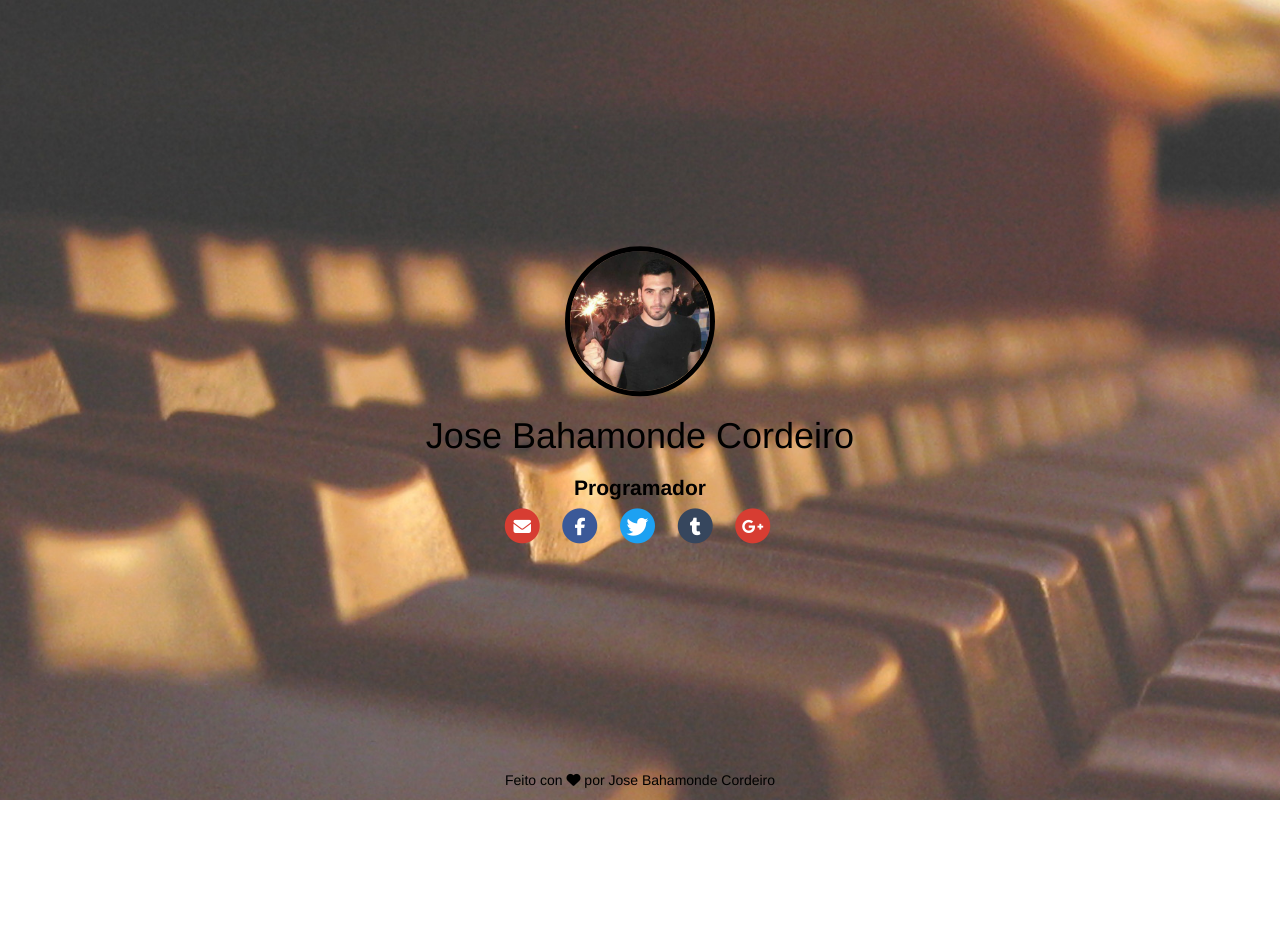
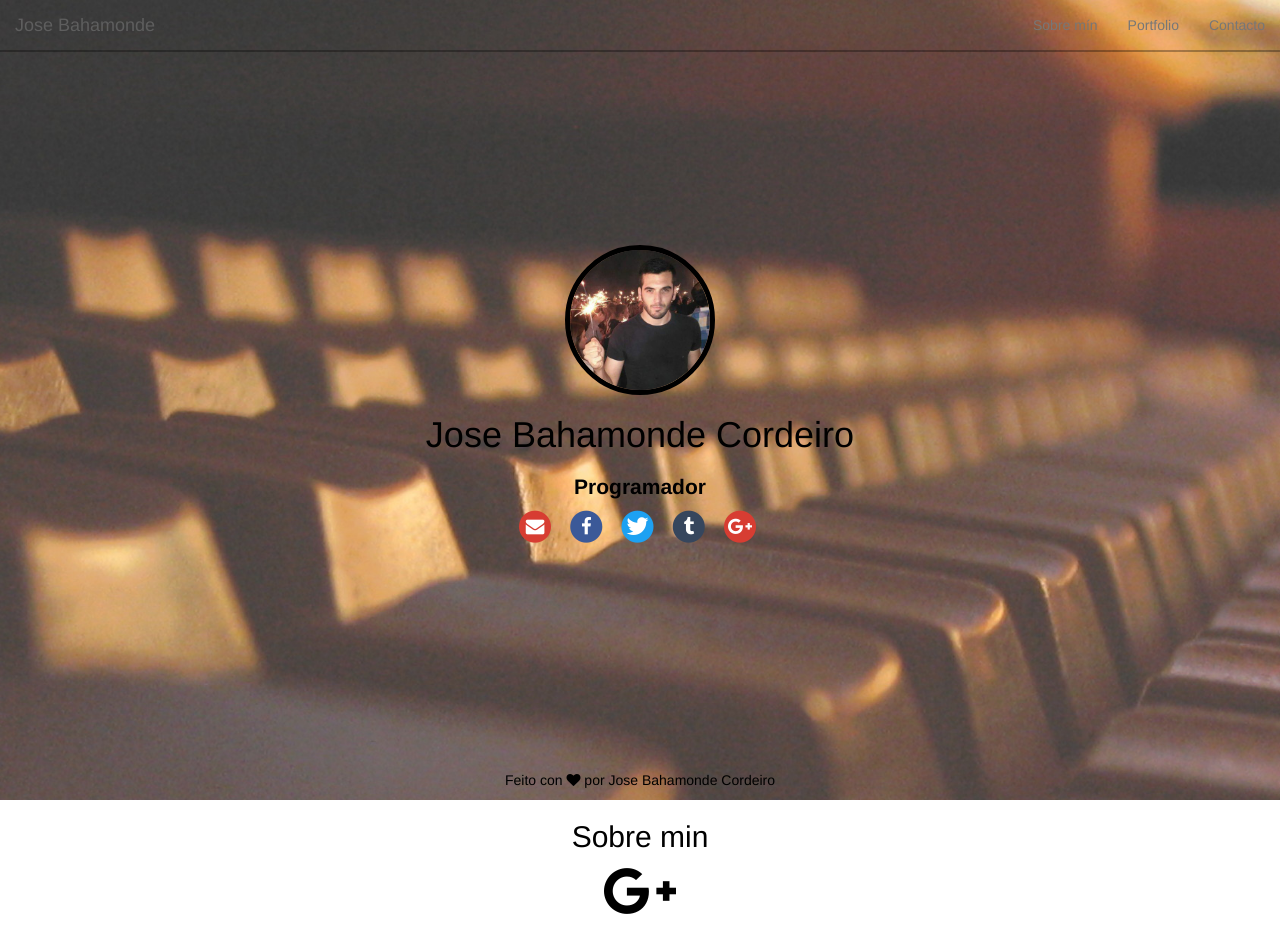
Before and after one commit to JoseBahamonde/web, a website: page index.html in a window 1280 px wide. Before the commit the page ends 800 px from the top, so only its background shows below. Drawn offline with nearby package versions, Linux system fonts and the light colour scheme.

Commit message:
Engadida nova cabeceira e plantilla para seccións

```diff
--- a/index.html
+++ b/index.html
@@ -8,20 +8,42 @@
 	<meta name="viewport"
 		content="width=device-width, initial-scale=1, maximum-scale=1, user-scalable=no">
 
-	<link rel="stylesheet" type="text/css"
-		href="ext/bootstrap-3.3.6/css/bootstrap.min.css">
-	<link rel="stylesheet"
-		href="ext/font-awesome-4.5.0/css/font-awesome.min.css">
+	<link rel="stylesheet" type="text/css" href="vendor/bootstrap/css/bootstrap.min.css">
+	<link rel="stylesheet" href="vendor/font-awesome/css/font-awesome.min.css">
 	<link rel="stylesheet" type="text/css" href="styles/common.css">
 
 	<!-- 		<script type="text/javascript" charset="utf-8" src="ext/jquery-2.2.0/jquery-2.2.0.min.js"></script> -->
 	<!-- 		<script type="text/javascript" charset="utf-8" src="scripts/jquery-utils.js"></script> -->
 </head>
 
-<body>
-	<div id="main">
-		<div class="slide">
-			<header class="container-fluid">
+<body id="page-top">
+	<nav id="main-nav" class="navbar navbar-default navbar-fixed-top">
+        <div class="container-fluid">
+            <div class="navbar-header">
+                <button type="button" class="navbar-toggle collapsed" data-toggle="collapse" data-target="#bs-example-navbar-collapse-1">
+                    <span class="sr-only">Toggle navigation</span> Menu <i class="fa fa-bars"></i>
+                </button>
+                <a class="navbar-brand page-scroll" href="#page-top">Jose Bahamonde</a>
+            </div>
+
+            <div class="collapse navbar-collapse" id="bs-example-navbar-collapse-1">
+                <ul class="nav navbar-nav navbar-right">
+                    <li>
+                        <a class="page-scroll" href="#about">Sobre mín</a>
+                    </li>
+                    <li>
+                        <a class="page-scroll" href="#portfolio">Portfolio</a>
+                    </li>
+                    <li>
+                        <a class="page-scroll" href="#contact">Contacto</a>
+                    </li>
+                </ul>
+            </div>
+        </div>
+    </nav>
+
+    <header>
+    	<div class="header-content">
 			<div class="basic-info">
 				<img id="avatar" src="images/profile.jpg"
 					class="img-responsive img-circle center-block" width="150px"
@@ -74,9 +96,45 @@
 					</a></li>
 				</ul>
 			</div>
+    	</div>
 	</header>
+
+	<section id="about">
+		<div class="container">
+			<div class="row">
+				<div class="col-lg-12 text-center">
+					<h2 class="section-title">
+						Sobre min
+					</h2>
 				</div>
 			</div>
+		</div>
+
+		<div class="container">
+			<div class="row">
+				<div class="text-center">
+					<i class="fa fa-4x fa-google-plus"></i>
+					<h3 class="about-item-heading"></h3>
+				</div>
+
+				<div class="text-center">
+
+				</div>
+
+				<div class="text-center">
+
+				</div>
+			</div>
+		</div>
+	</section>
+
+	<section id="portfolio">
+
+	</section>
+
+	<section id="contacto">
+
+	</section>
 
 	<footer class="main-footer">
 		<p class="text-center">Feito con <i class="fa fa-heart"></i> por Jose Bahamonde Cordeiro</p>
--- a/package.json
+++ b/package.json
@@ -2,7 +2,7 @@
   "name": "josebahamonde-web",
   "version": "3.0.0-SNAPSHOT",
   "description": "Personal web",
-  "main": "index.js",
+  "main": "index.html",
   "scripts": {
     "test": "echo \"Error: no test specified\" && exit 1"
   },
@@ -18,6 +18,7 @@
   "homepage": "https://github.com/JoseBahamonde/landing-page#readme",
   "devDependencies": {
     "bootstrap": "^3.3.7",
+    "font-awesome": "^4.6.3",
     "gulp": "^3.9.1",
     "jquery": "^3.1.0"
   }
--- a/styles/common.css
+++ b/styles/common.css
@@ -1,4 +1,15 @@
-html {
+body, html {
+	width: 100%;
+	height: 100%;
+}
+
+body {
+	text-align: center;
+	margin: 0;
+	color: black;
+}
+
+header {
 	background-image: url('../images/background.jpg');
 	background-repeat: no-repeat;
 	background-position: center center;
@@ -7,19 +18,23 @@ html {
 	-moz-background-size: cover;
 	-o-background-size: cover;
 	background-size: cover;
-	height: 100%;
+	min-height: 100%;
+	position: relative;
+	width: 100%;
+	text-align: center;
 }
 
-body {
-	text-align: center;
-	color: black;
+#main-nav {
+	background-color: transparent;
+	border-bottom-color: rgba(0, 0, 0, 0.3);
+	border-bottom-width: 2px;
 }
 
 #avatar {
 	border: 5px solid;
 }
 
-#main {
+.header-content {
 	position: absolute;
 	top: 50%;
 	left: 50%;
```
Also changed, not shown: gulpfile.js (+25 -0 lines), 5 other files. Lines whose indentation alone changed are shown as unchanged.
